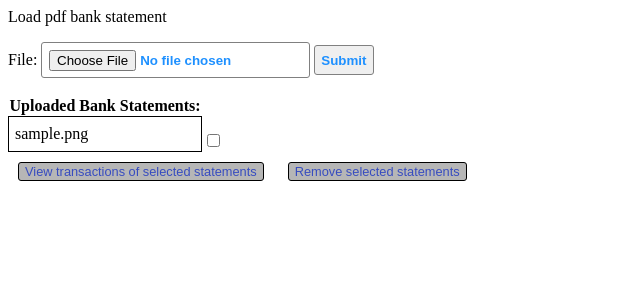
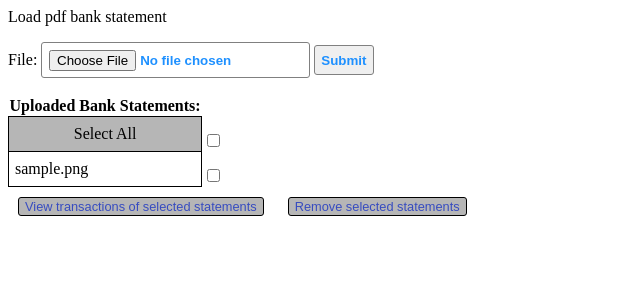
Before and after one commit to vasylgolub/ChasePDF, a Django app: page /index/ in a window 1280 px wide. Shown: the top 300 px of the page, without its empty margins (0-640 px from the left). Run offline with Django 4.2, Linux system fonts and the light colour scheme; tables that the repository leaves empty hold one stand-in row (values such as "Sample post").

Commit message:
Added select all check box

```diff
--- a/django_mypage/page/templates/page/index.html
+++ b/django_mypage/page/templates/page/index.html
@@ -34,6 +34,12 @@ Load pdf bank statement
           <th>Uploaded Bank Statements:</th>
       </tr>
 {% if list_statements %}
+        <tr>
+            <td class="select_all">Select All</td>
+            <td class="check-b0x"><input type="checkbox" name="selectus" value="select all"></td>
+
+        </tr>
+
     {% for i in list_statements %}
       <tr>
           <td class="name">{{i}}</td>
@@ -43,7 +49,7 @@ Load pdf bank statement
       </tr>
     {% endfor %}
 {% endif %}
-</table>
+    </table>
     <button class="button-83" name="view_statements" role="button">View transactions of selected statements</button>
     <button class="button-83" name="remove_statement" role="button">Remove selected statements</button>
 
--- a/django_mypage/static/css/list_of_uploaded_files.css
+++ b/django_mypage/static/css/list_of_uploaded_files.css
@@ -1,6 +1,11 @@
 .name {
     border: 1px solid black;
     padding: 0px 6px;
+}
+.select_all{
+    border: 1px solid black;
+    background-color: #b6b6b6;
+    text-align: center;
 }
 .check-b{
     padding-bottom: 7%;
@@ -28,41 +33,19 @@ table {
 
 /* CSS */
 .button-83 {
-  /*appearance: button;*/
   background-color: #b6b6b6;
-  /*background-image: linear-gradient(to bottom, #fff, #f8eedb);*/
   border: 1px solid black;
   border-radius: 3px;
-  /*box-sizing: border-box;*/
   color: #374cc0;
-  /*column-gap: 1rem;*/
-  /*cursor: pointer;*/
-  /*display: flex;*/
-  /*font-family: ui-sans-serif,system-ui,-apple-system,system-ui,"Segoe UI",Roboto,"Helvetica Neue",Arial,"Noto Sans",sans-serif,"Apple Color Emoji","Segoe UI Emoji","Segoe UI Symbol","Noto Color Emoji";*/
   font-size: 80%;
-  /*font-weight: 700;*/
-  /*line-height: 24px;*/
   margin: 10px;
-  /*outline: 2px solid transparent;*/
-  /*padding: 1rem 1.5rem;*/
-  /*text-align: center;*/
-  /*text-transform: none;*/
-  /*transition: all .1s cubic-bezier(.4, 0, .2, 1);*/
-  /*user-select: none;*/
-  /*-webkit-user-select: none;*/
-  /*touch-action: manipulation;*/
-  /*box-shadow: -6px 8px 10px rgba(81,41,10,0.1),0px 2px 2px rgba(81,41,10,0.2);*/
+
 }
 
 .button-83:active {
   background-color: grey;
-  /*box-shadow: -1px 2px 5px rgba(81,41,10,0.15),0px 1px 1px rgba(81,41,10,0.15);*/
-  /*transform: translateY(0.125rem);*/
 }
 
-/*.button-83:focus {*/
-/*  box-shadow: rgba(72, 35, 7, .46) 0 0 0 4px, -6px 8px 10px rgba(81,41,10,0.1), 0px 2px 2px rgba(81,41,10,0.2);*/
-/*}*/
 
 
 
```
